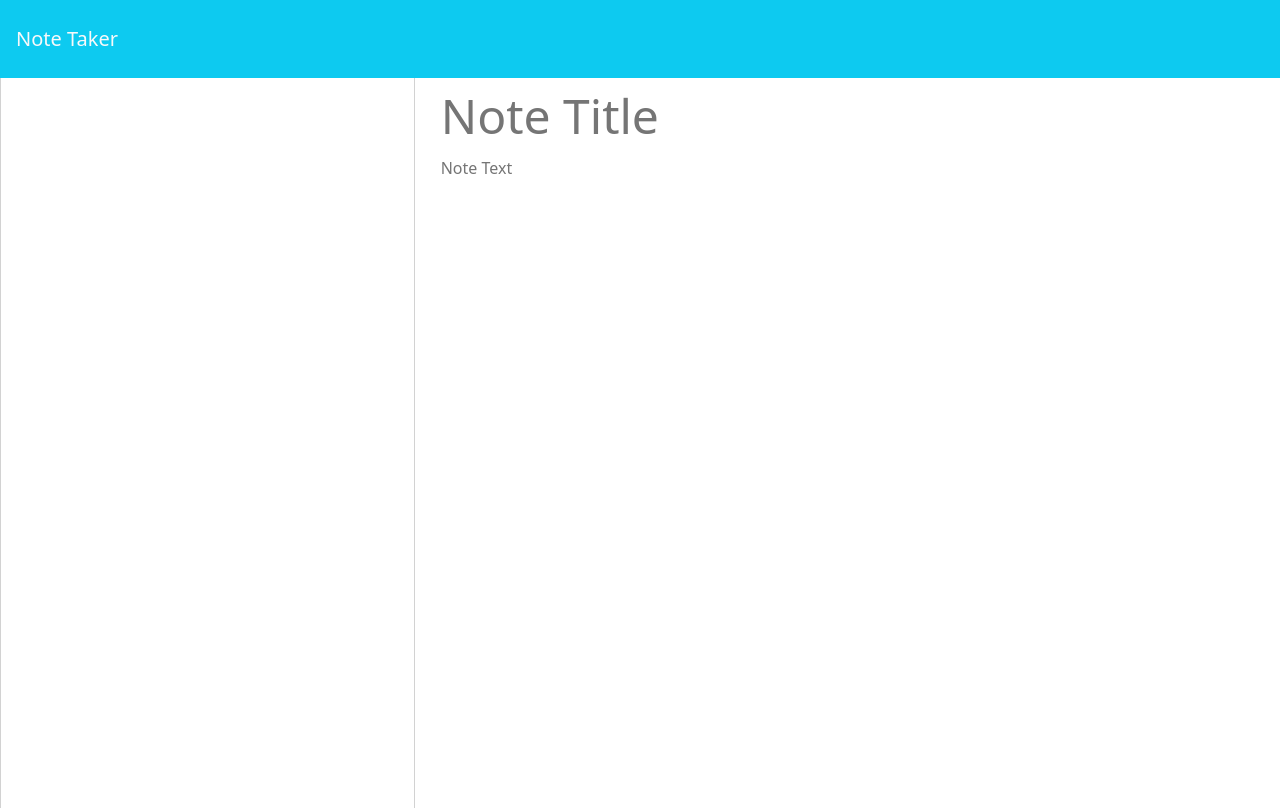
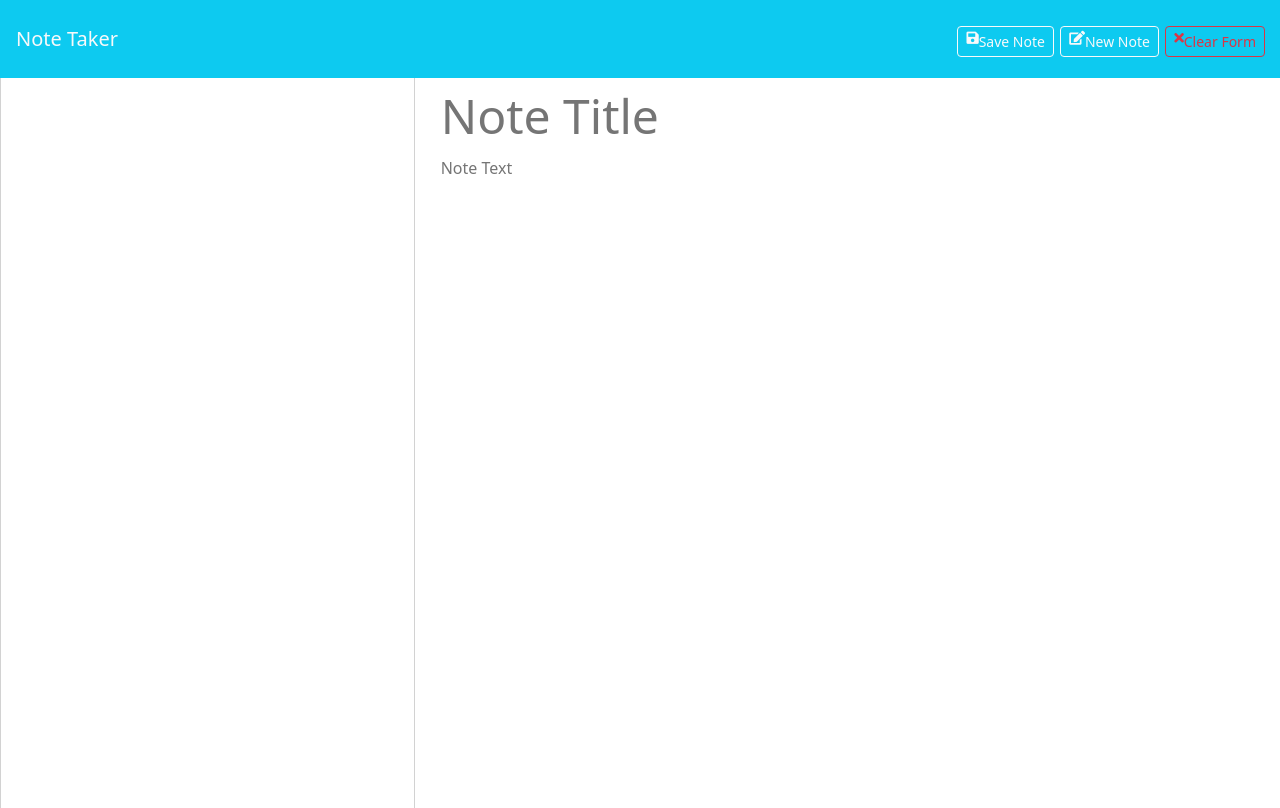
Before and after one commit to C-Dresser/express-not-taker, a website: page public/notes.html in a window 1280 px wide. Drawn offline with nearby package versions, Linux system fonts and the light colour scheme; no server answers.

Commit message:
fixed display property of nav bar buttons in css

```diff
--- a/public/assets/css/styles.css
+++ b/public/assets/css/styles.css
@@ -6,7 +6,7 @@ body {
 }
 
 .save-note, .new-note, .clear-btn {
-  display: none;
+  display: inline-flex;
 }
 
 .icons {
```
